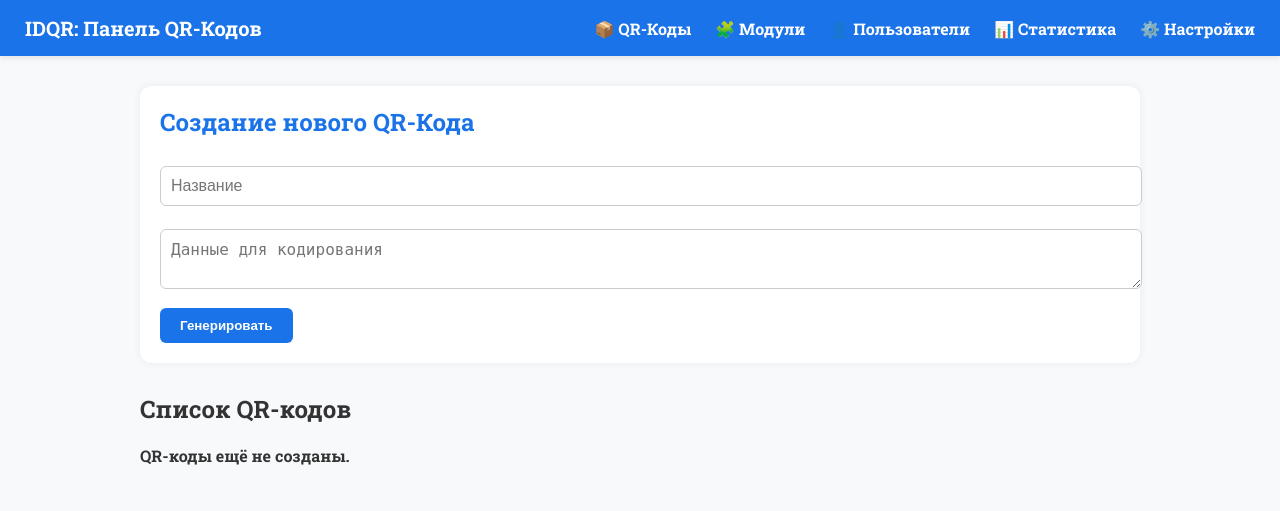
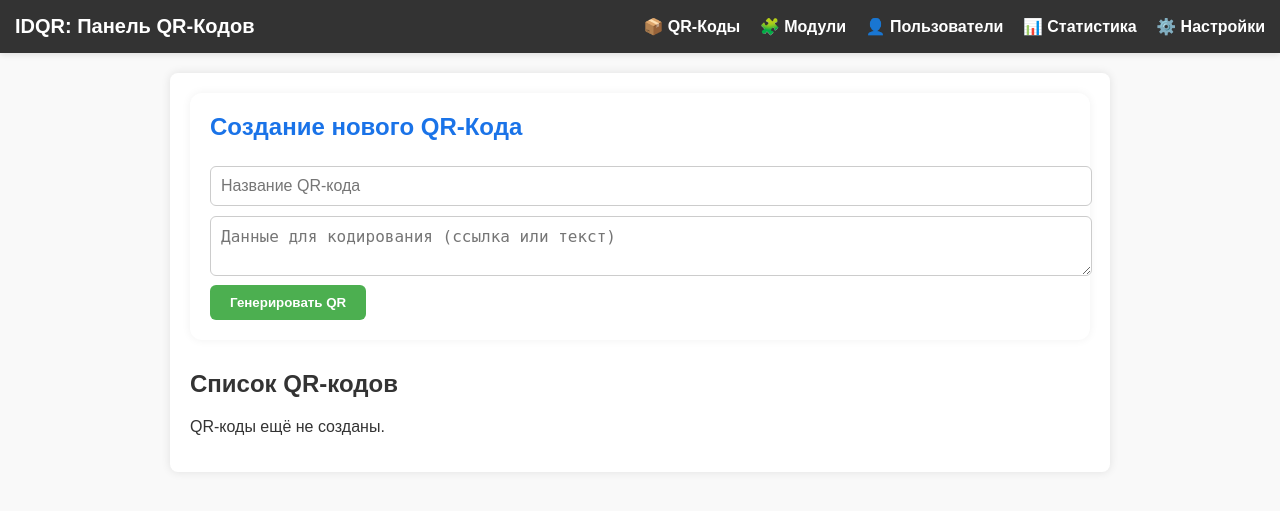
Before and after one commit to Darhan-man/idqr-platform, a FastAPI app: template templates/qr.html in a window 1280 px wide. Shown: the top 511 px of the page. Run offline with FastAPI, Linux system fonts and the light colour scheme; the template is opened without the code that fills it, so the values that code supplies are empty.

Commit message:
Update qr.html

```diff
--- a/templates/qr.html
+++ b/templates/qr.html
@@ -4,6 +4,23 @@
     <meta charset="UTF-8">
     <title>Панель QR-кодов</title>
     <link rel="stylesheet" href="/static/css/style.css">
+    <style>
+        body { font-family: Arial, sans-serif; margin: 0; padding: 0; background: #f9f9f9; }
+        .navbar { background: #333; color: white; padding: 15px; display: flex; align-items: center; justify-content: space-between; }
+        .navbar h1 { margin: 0; font-size: 20px; }
+        .navbar nav a { color: white; margin-left: 15px; text-decoration: none; }
+        .navbar nav a.active { font-weight: bold; text-decoration: underline; }
+        .container { max-width: 900px; margin: 20px auto; padding: 20px; background: white; border-radius: 8px; box-shadow: 0 0 10px rgba(0,0,0,0.1); }
+        .qr-form input, .qr-form textarea { width: 100%; padding: 10px; margin: 5px 0; }
+        .qr-form button { padding: 10px 20px; background: #4CAF50; color: white; border: none; cursor: pointer; }
+        .qr-form button:hover { background: #45a049; }
+        table { width: 100%; border-collapse: collapse; margin-top: 20px; }
+        th, td { border: 1px solid #ccc; padding: 10px; text-align: center; }
+        th { background: #f4f4f4; }
+        .qr-preview { margin-top: 20px; text-align: center; }
+        .qr-preview img { margin-top: 10px; width: 150px; height: 150px; }
+        .qr-list a { margin: 0 5px; text-decoration: none; }
+    </style>
 </head>
 <body>
     <div class="navbar">
@@ -20,9 +37,9 @@
     <div class="container">
         <form method="post" action="/generate_qr" class="qr-form">
             <h2>Создание нового QR-Кода</h2>
-            <input type="text" name="title" placeholder="Название" required>
-            <textarea name="qrdata" placeholder="Данные для кодирования" required></textarea>
-            <button type="submit">Генерировать</button>
+            <input type="text" name="title" placeholder="Название QR-кода" required>
+            <textarea name="qrdata" placeholder="Данные для кодирования (ссылка или текст)" required></textarea>
+            <button type="submit">Генерировать QR</button>
         </form>
 
         {% if qr_url %}
@@ -48,10 +65,10 @@
                     <tbody>
                         {% for qr in qr_list %}
                         <tr>
-                            <td>{{ qr[1] }}</td> <!-- title -->
-                            <td>{{ qr[4] }}</td> <!-- created_at -->
-                            <td>{{ qr[5] }}</td> <!-- scan_count -->
-                            <td><img src="/static/qr/{{ qr[3] }}" width="100"></td> <!-- QR картинка -->
+                            <td>{{ qr[1] }}</td>
+                            <td>{{ qr[4] }}</td>
+                            <td>{{ qr[5] }}</td>
+                            <td><img src="/static/qr/{{ qr[3] }}" width="100"></td>
                             <td>
                                 <a href="/scan/{{ qr[0] }}" target="_blank">🔗 Сканировать</a>
                                 <a href="/delete_qr/{{ qr[0] }}" onclick="return confirm('Удалить QR-код?')">❌ Удалить</a>
```
